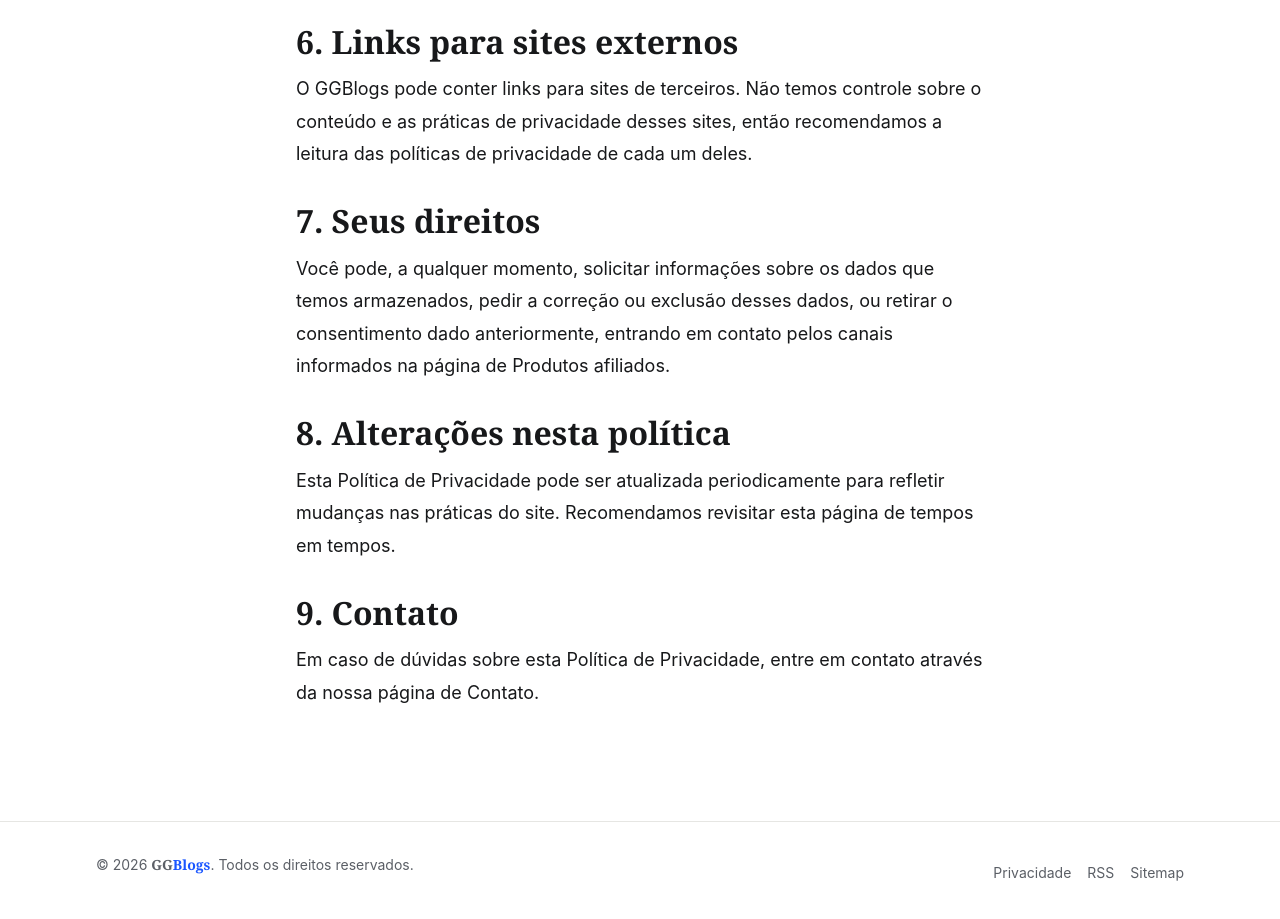
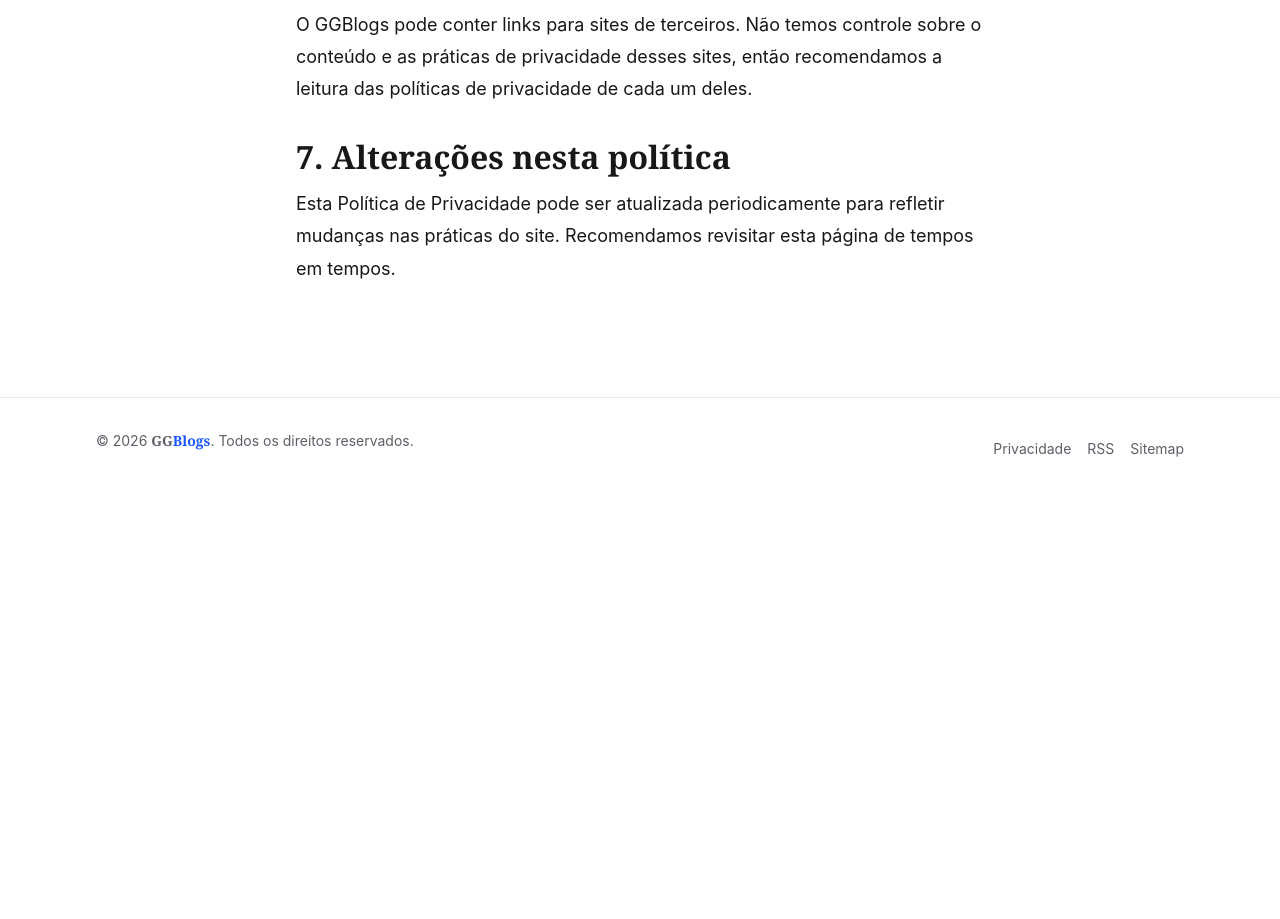
Before and after one commit to gustavogabrielgomes12345-sketch/projeto_pessoal_teste, a plain HTML site: page politica-de-privacidade.html in a window 1280 px wide. Shown: the part 1481-2400 px from the top of the page. After the commit the page ends 1982 px from the top, so only its background shows below. Drawn offline with Linux system fonts and the light colour scheme.

Commit message:
fix: atualiza estrutura e caminhos

```diff
--- a/politica-de-privacidade.html
+++ b/politica-de-privacidade.html
@@ -52,7 +52,7 @@
           <li><a href="index.html">Início</a></li>
           <li><a href="categoria.html">Categorias</a></li>
           <li><a href="sobre.html">Sobre</a></li>
-          <li><a href="afiliados.html">Contato</a></li>
+          <li><a href="afiliados.html">Produtos Afiliasos</a></li>
         </ul>
       </nav>
       <button id="theme-toggle" class="theme-toggle" aria-label="Alternar tema claro/escuro">
@@ -87,7 +87,7 @@
         <p>Se o site tiver formulário de contato, newsletter ou área de comentários, também coletamos os dados fornecidos voluntariamente, como nome e e-mail.</p>
 
         <h2>2. Cookies</h2>
-        <p>Este site utiliza cookies para melhorar a experiência de navegação, lembrar preferências (como o tema claro/escuro) e, quando aplicável, exibir publicidade relevante. Você pode desativar os cookies nas configurações do seu navegador, mas isso pode afetar algumas funcionalidades do site.</p>
+        <p>Este site utiliza cookies para melhorar a experiência de navegação, lembrar preferências (como o tema claro/escuro).</p>
 
         <h2>3. Publicidade e parceiros</h2>
         <p>Este site pode exibir anúncios de redes de publicidade parceiras (por exemplo, Google AdSense), que podem usar cookies próprios para exibir anúncios com base nas visitas do usuário a este e outros sites. Essas redes têm suas próprias políticas de privacidade, independentes desta.</p>
@@ -106,14 +106,8 @@
         <h2>6. Links para sites externos</h2>
         <p>O GGBlogs pode conter links para sites de terceiros. Não temos controle sobre o conteúdo e as práticas de privacidade desses sites, então recomendamos a leitura das políticas de privacidade de cada um deles.</p>
 
-        <h2>7. Seus direitos</h2>
-        <p>Você pode, a qualquer momento, solicitar informações sobre os dados que temos armazenados, pedir a correção ou exclusão desses dados, ou retirar o consentimento dado anteriormente, entrando em contato pelos canais informados na página de <a href="afiliados.html">Produtos afiliados</a>.</p>
-
-        <h2>8. Alterações nesta política</h2>
+        <h2>7. Alterações nesta política</h2>
         <p>Esta Política de Privacidade pode ser atualizada periodicamente para refletir mudanças nas práticas do site. Recomendamos revisitar esta página de tempos em tempos.</p>
-
-        <h2>9. Contato</h2>
-        <p>Em caso de dúvidas sobre esta Política de Privacidade, entre em contato através da nossa página de <a href="contato.html">Contato</a>.</p>
 
       </div>
 
```
